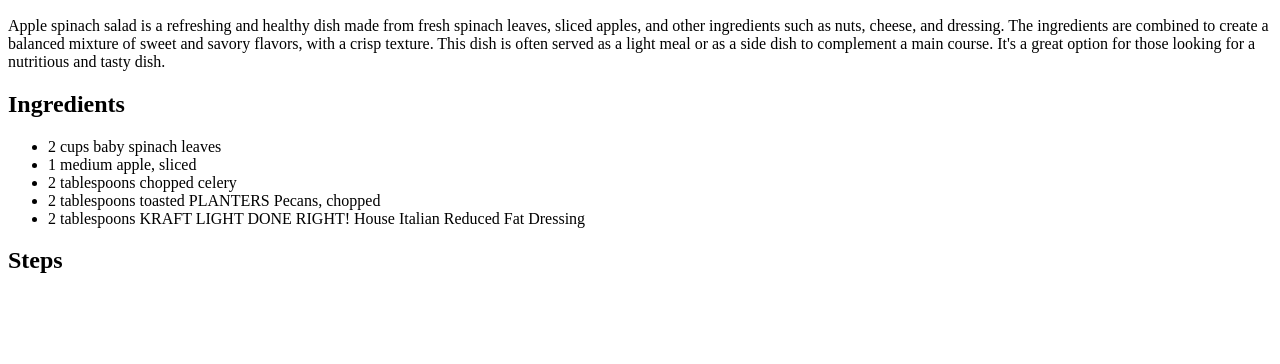
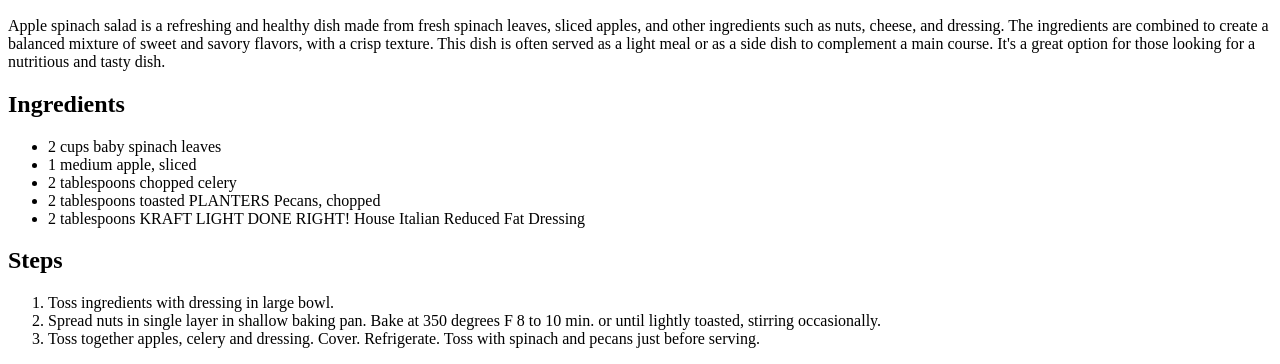
Before and after one commit to Maryam-Nikpour/Odin-recipes, a plain HTML site: page recipes/apple spinach salad.html in a window 1280 px wide. Shown: the part 697-1061 px from the top of the page. Before the commit the page ends 991 px from the top, so only its background shows below. Drawn offline with Linux system fonts and the light colour scheme.

Commit message:
add apple spinach salad steps

```diff
--- a/recipes/apple spinach salad.html
+++ b/recipes/apple spinach salad.html
@@ -20,6 +20,10 @@
         <li>2 tablespoons KRAFT LIGHT DONE RIGHT! House Italian Reduced Fat Dressing</li>
     </ul>
     <h2>Steps</h2>
-
+    <ol>
+        <li>Toss ingredients with dressing in large bowl.</li>
+        <li>Spread nuts in single layer in shallow baking pan. Bake at 350 degrees F 8 to 10 min. or until lightly toasted, stirring occasionally.</li>
+        <li>Toss together apples, celery and dressing. Cover. Refrigerate. Toss with spinach and pecans just before serving.</li>
+    </ol>
 </body>
 </html>
```
